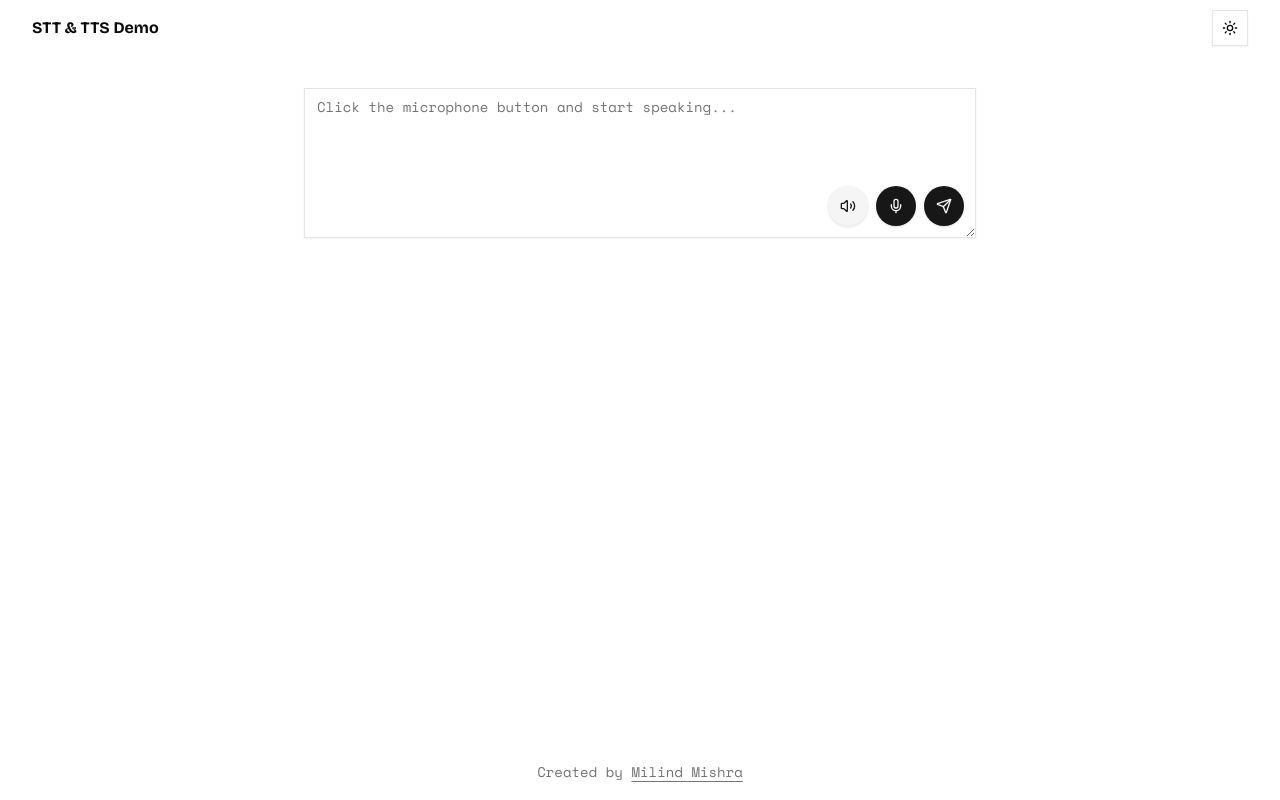
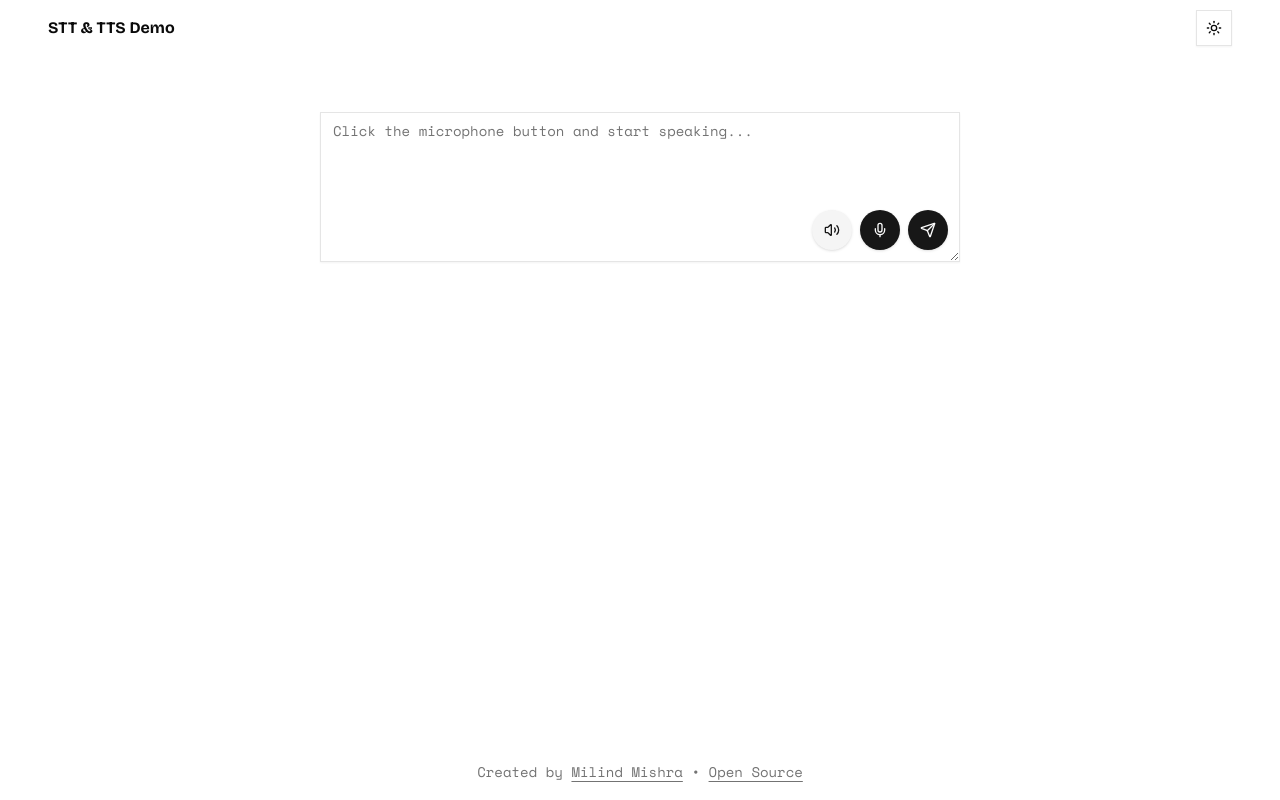
Before and after one commit to thatbeautifuldream/speech-to-text-input, a Next.js app: page / in a window 1280 px wide. Built offline with nearby package versions, Linux system fonts and the light colour scheme.

Commit message:
refactor: enhance speech recognition cleanup logic, improve header and footer layout, and add open source link in footer

```diff
--- a/src/app/page.client.tsx
+++ b/src/app/page.client.tsx
@@ -250,13 +250,24 @@ export default function SpeechToText({ className }: TSpeechToTextProps) {
       return;
     }
 
-    // Stop microphone recording if it's active
-    if (isListening) {
-      recognitionRef.current?.stop();
+    // Add the message first
+    addMessage(text.trim());
+
+    // Stop microphone recording if it's active and handle cleanup
+    if (isListening && recognitionRef.current) {
+      // First stop the recognition
+      recognitionRef.current.stop();
+
+      // Use a small timeout to ensure recognition has fully stopped
+      setTimeout(() => {
+        resetTranscript();
+        finalTranscriptRef.current = "";
+      }, 100);
+    } else {
+      // If not listening, just reset immediately
+      resetTranscript();
+      finalTranscriptRef.current = "";
     }
-
-    addMessage(text.trim());
-    resetTranscript();
   };
 
   const handleKeyDown = (e: React.KeyboardEvent<HTMLTextAreaElement>) => {
@@ -267,7 +278,9 @@ export default function SpeechToText({ className }: TSpeechToTextProps) {
   };
 
   return (
-    <div className={cn("w-full max-w-2xl mx-auto space-y-4", className)}>
+    <div
+      className={cn("w-full max-w-2xl mx-auto space-y-4 px-4 py-6", className)}
+    >
       <div className="relative">
         <Textarea
           value={
--- a/src/components/footer.tsx
+++ b/src/components/footer.tsx
@@ -14,6 +14,15 @@ export function Footer() {
           >
             Milind Mishra
           </Link>
+          {" • "}
+          <Link
+            href="https://github.com/thatbeautifuldream/stt-tts-poc"
+            className="font-medium underline underline-offset-4 hover:text-foreground"
+            target="_blank"
+            rel="noopener noreferrer"
+          >
+            Open Source
+          </Link>
         </p>
       </div>
     </footer>
--- a/src/components/header.tsx
+++ b/src/components/header.tsx
@@ -5,21 +5,21 @@ import { ModeToggle } from "./mode-toggle";
 
 export function Header() {
   return (
-    <header className="sticky top-0 z-50 w-full">
-      <div className="container flex h-14 max-w-screen-2xl items-center">
-        <div className="mr-4 flex">
-          <Link href="/" className="mr-6 flex items-center space-x-2">
+    <div className="sticky top-0 z-50 w-full bg-background/95 backdrop-blur supports-[backdrop-filter]:bg-background/60">
+      <header className="mx-auto max-w-screen-2xl px-4">
+        <div className="flex h-14 items-center justify-between">
+          <div className="flex">
+            <Link href="/" className="flex items-center space-x-2">
               <span className={cn("font-bold", bricolage.className)}>
                 STT & TTS Demo
               </span>
             </Link>
           </div>
-        <div className="flex flex-1 items-center justify-between space-x-2 md:justify-end">
-          <div className="flex items-center gap-2">
+          <div className="flex items-center space-x-4">
             <ModeToggle />
           </div>
         </div>
+      </header>
     </div>
-    </header>
   );
 }
```
Lines whose indentation alone changed are shown as unchanged.
